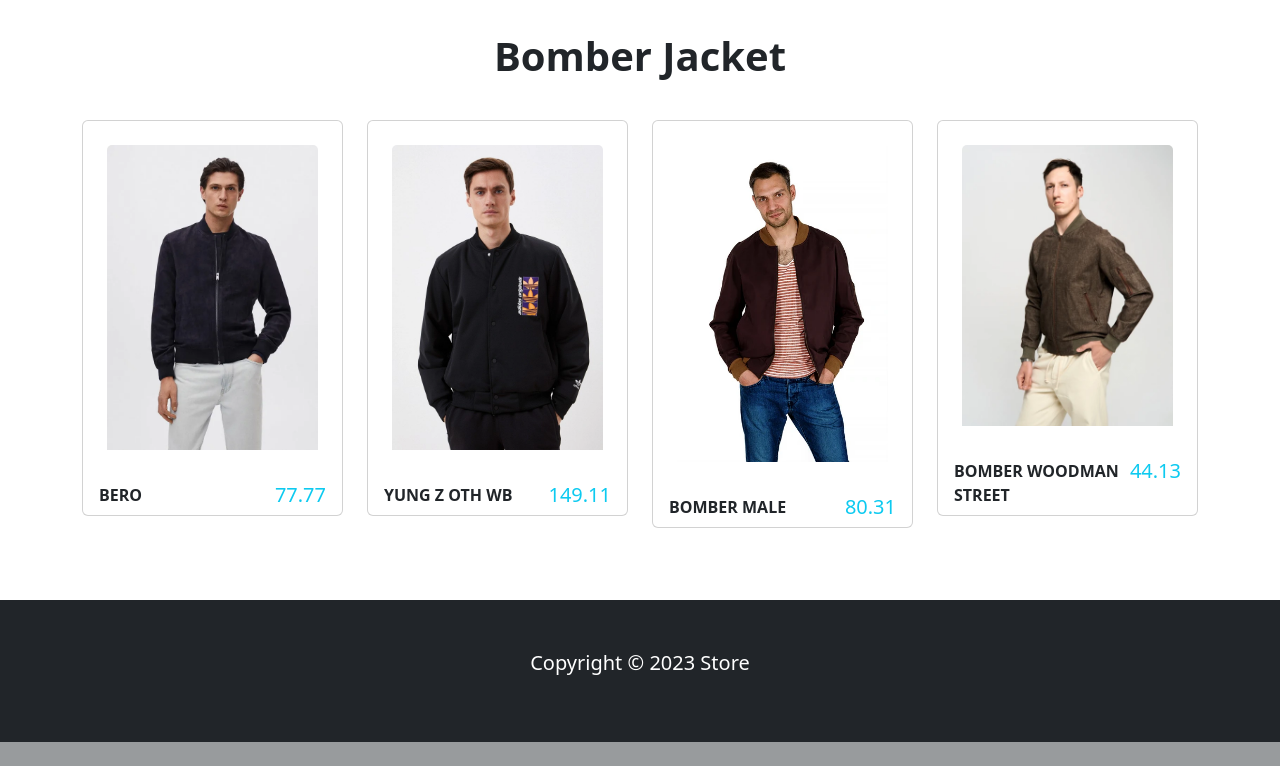
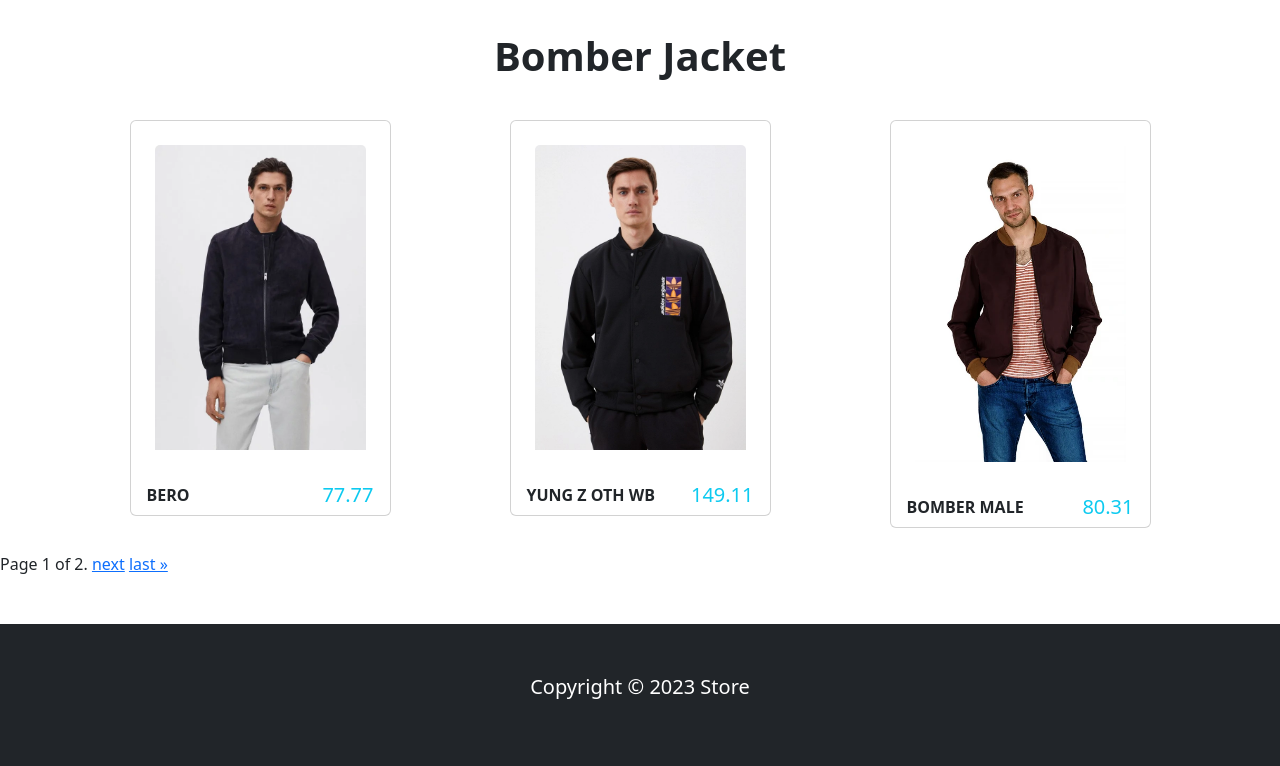
Before and after one commit to IlyaBulatau/store_project, a Django app: page /cat/1/ in a window 1280 px wide. Shown: the part 1024-1790 px from the top of the page. Before the commit the page ends 1766 px from the top, so only its background shows below. Run offline with Django 4.2, Linux system fonts and the light colour scheme; data comes from the database, SQL or seed files in the repository; both versions use the stored data as it was after the commit.

Commit message:
permission was made to the basket for users and pagination was also made

```diff
--- a/product/templates/product/cat_detail.html
+++ b/product/templates/product/cat_detail.html
@@ -25,7 +25,7 @@
 
     <div class="container">
         <div class="row">
-            {% for product in products %}
+            {% for product in page_obj %}
                 {% if product.is_published %}
                 <div class="col-9 mx-auto col-md-6 col-lg-3">
                     <div class="card mb-4">
@@ -42,5 +42,22 @@
             {% endfor %}
         </div>
     </div>
+    <div class="pagination">
+        <span class="step-links">
+            {% if page_obj.has_previous %}
+                <a href="?page=1">&laquo; first</a>
+                <a href="?page={{ page_obj.previous_page_number }}">previous</a>
+            {% endif %}
+
+            <span class="current">
+                Page {{ page_obj.number }} of {{ page_obj.paginator.num_pages }}.
+            </span>
+
+            {% if page_obj.has_next %}
+                <a href="?page={{ page_obj.next_page_number }}">next</a>
+                <a href="?page={{ page_obj.paginator.num_pages }}">last &raquo;</a>
+            {% endif %}
+        </span>
+    </div>
 
 {% endblock %}
--- a/product/templates/product/navbar.html
+++ b/product/templates/product/navbar.html
@@ -13,7 +13,11 @@
                 {% endfor %}
             </div>
         </li>
+        {% if user.is_authenticated %}
         <li class="navbar-item"><a class="nav-link text-light text-uppercase fw-bold px-3" href="{% url 'cart_detail' %}">Cart</a></li>
+        {% else %}
+        <li class="navbar-item"><a class="nav-link text-light text-uppercase fw-bold px-3" href="#">Cart</a></li>
+        {% endif %}
         <li class="navbar-item"><a class="nav-link text-light text-uppercase fw-bold px-3" href="">About</a></li>
         {% if request.user.is_authenticated %}
         <li class="navbar-item"><span class="nav-link text-light text-uppercase fw-bold px-3">Welcom, {{ request.user.username }}!
--- a/product/templates/product/product.html
+++ b/product/templates/product/product.html
@@ -22,7 +22,9 @@
             <p class="text-justify product_text">Season: {{detail.description.season}}</p>
             <p class="text-justify product_text">Content: {{detail.description.content}}</p>
             <a href="{% url 'cat_detail' detail.category.id %}"><b><p class="text-justify product_text">Category: {{detail.category.name}}</p></b></a>
+            {% if user.is_authenticated %}
             <p><a href="{% url 'add_cart' detail.id %}">Add to cart</a></p>
+            {% endif %}
         </div>
     </div>
 {% endblock %}
--- a/product/views.py
+++ b/product/views.py
@@ -25,5 +25,8 @@ class ProductDeatailView(generic.DetailView):
 def cat_detail(request, category_id):
     category = Category.objects.get(id=category_id)
     products = Product.objects.filter(category=category)
+    paginator = Paginator(products, 3)
+    page_number = request.GET.get('page')
+    page_obj = paginator.get_page(page_number)
     return render(request, 'product/cat_detail.html',
-         {'category': category, 'products': products})
+         {'category': category, 'page_obj': page_obj})
```
Also changed, not shown: db.sqlite3.
